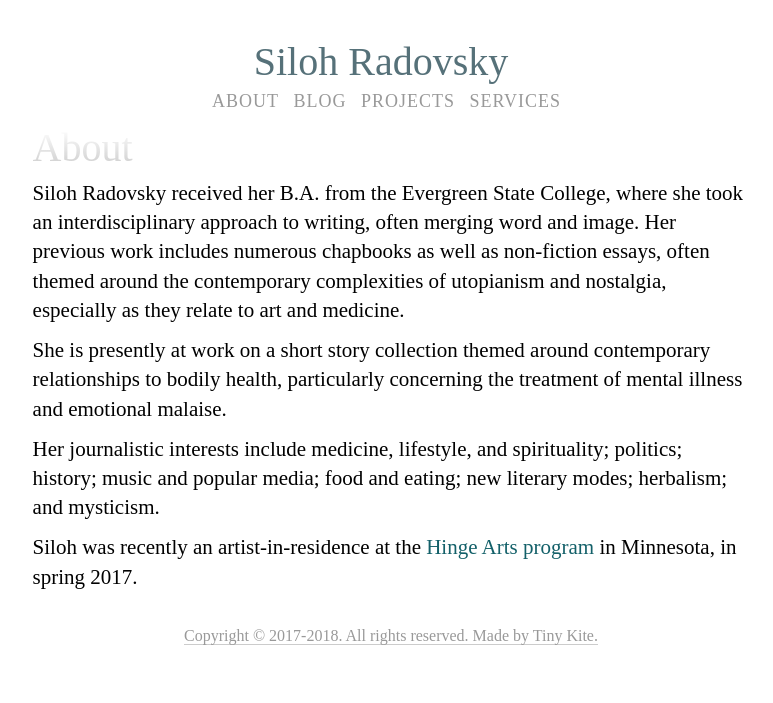
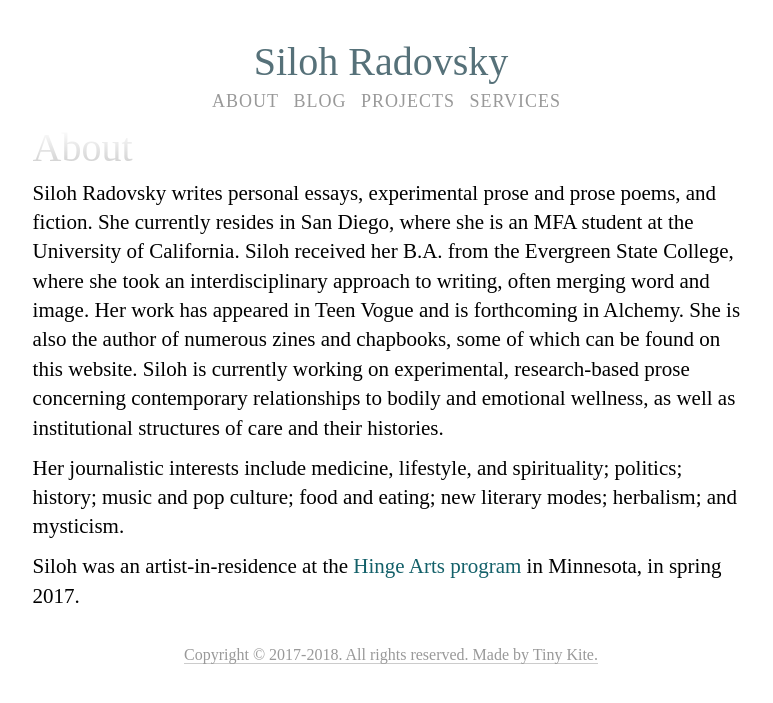
Before and after one commit to tinykite/siloh-radovsky, a Jekyll site: the page built from _pages/about.md, in a window 1280 px wide. Shown: the top 703 px of the page, without its empty margins (249-1022 px from the left). Built offline with Jekyll 4.4.1, drawn with Linux system fonts in a browser that asks for light colours; some web fonts are replaced; a script that is not in the unit is left out.

Commit message:
Update page “about”

```diff
--- a/_pages/about.md
+++ b/_pages/about.md
@@ -3,10 +3,8 @@ layout: page
 title: About
 permalink: /about/
 ---
-Siloh Radovsky received her B.A. from the Evergreen State College, where she took an interdisciplinary approach to writing, often merging word and image. Her previous work includes numerous chapbooks as well as non-fiction essays, often themed around the contemporary complexities of utopianism and nostalgia, especially as they relate to art and medicine.
+Siloh Radovsky writes personal essays, experimental prose and prose poems, and fiction. She currently resides in San Diego, where she is an MFA student at the University of California. Siloh received her B.A. from the Evergreen State College, where she took an interdisciplinary approach to writing, often merging word and image. Her work has appeared in Teen Vogue and is forthcoming in Alchemy. She is also the author of numerous zines and chapbooks, some of which can be found on this website. Siloh is currently working on experimental, research-based prose concerning contemporary relationships to bodily and emotional wellness, as well as institutional structures of care and their histories.
 
-She is presently at work on a short story collection themed around contemporary relationships to bodily health, particularly concerning the treatment of mental illness and emotional malaise.
+Her journalistic interests include medicine, lifestyle, and spirituality; politics; history; music and pop culture; food and eating; new literary modes; herbalism; and mysticism.
 
-Her journalistic interests include medicine, lifestyle, and spirituality; politics; history; music and popular media; food and eating; new literary modes; herbalism; and mysticism.
-
-Siloh was recently an artist-in-residence at the [Hinge Arts program](https://springboardforthearts.org/jobs-opportunities/hinge-residency/) in Minnesota, in spring 2017.
+Siloh was an artist-in-residence at the [Hinge Arts program](https://springboardforthearts.org/jobs-opportunities/hinge-residency/) in Minnesota, in spring 2017.
```
